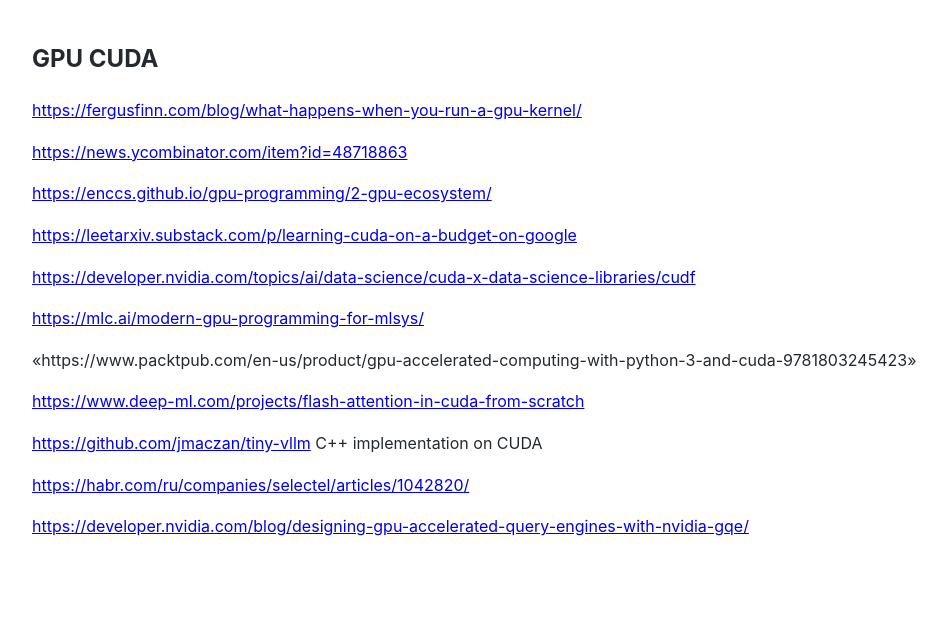
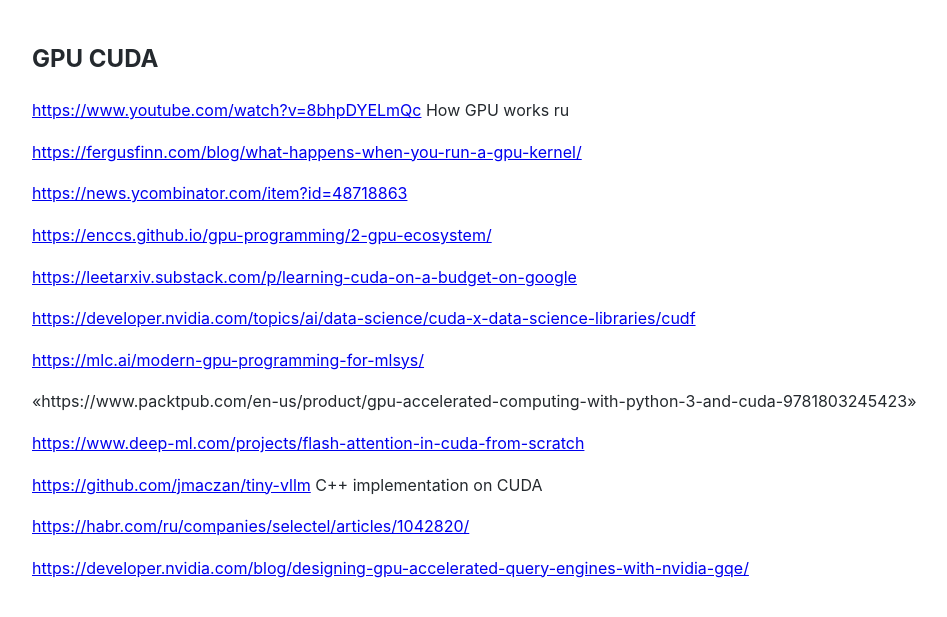
Before and after one commit to Michael-Lubinsky/michael-lubinsky.github.com, a Jekyll site: the page built from ml/cuda.md, in a window 1280 px wide. Shown: the top 617 px of the page, without its empty margins (158-1105 px from the left). Built offline with Jekyll 4.4.1, drawn with Linux system fonts in a browser that asks for light colours; our own code applies the rules of GitHub Pages for plain Markdown files.

Commit message:
Update cuda.md

```diff
--- a/ml/cuda.md
+++ b/ml/cuda.md
@@ -1,4 +1,6 @@
 ## GPU CUDA
+
+<https://www.youtube.com/watch?v=8bhpDYELmQc> How GPU works ru
 
 <https://fergusfinn.com/blog/what-happens-when-you-run-a-gpu-kernel/>
 
```
